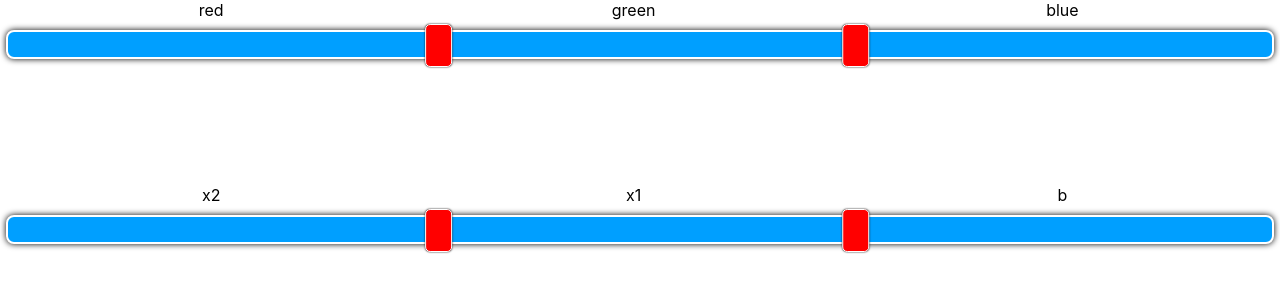
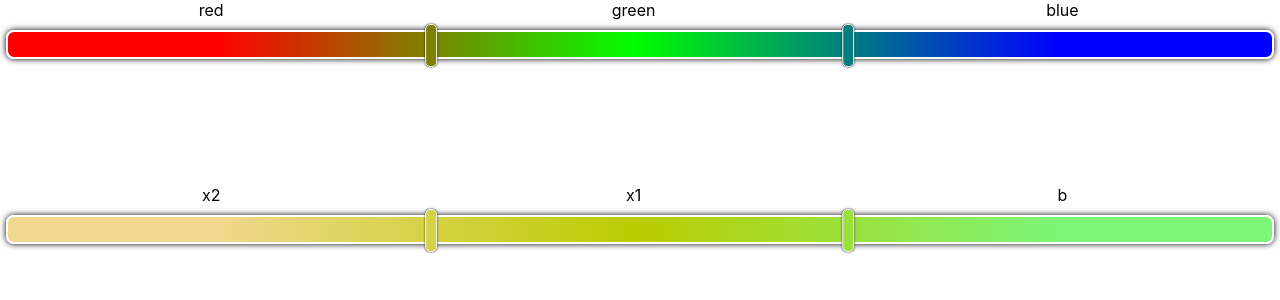
Before and after one commit to TISHARP/attribute-percentage-slider, a React (Create React App) app: page / in a window 1280 px wide. Shown: the top 300 px of the page. Built offline with nearby package versions, Linux system fonts and the light colour scheme.

Commit message:
Added Color Pallete and labels now shift as sliders move as well

```diff
--- a/src/App.tsx
+++ b/src/App.tsx
@@ -2,7 +2,7 @@ import React, { useState } from 'react';
 import logo from './logo.svg';
 import './App.css';
 import Slider from './components/Slider/Slider';
-import { colorExample, colorParams, weightedGraphExample } from './utils/data';
+import { colorExample, colorExamplePallete, colorParams, weightedGraphExample } from './utils/data';
 
 function App() {
   const [rgbAttr, setRGBAttr] = useState(colorExample);
@@ -16,7 +16,7 @@ function App() {
   }
   return (
     <div className="App">
-      <Slider value={rgbAttr} onChange={onRGBChange}/>
+      <Slider colorPallete={colorExamplePallete} value={rgbAttr} onChange={onRGBChange}/>
       <div style={{height: 120}} />
       <Slider value={weightedGraphAttr} onChange={onWeightedChange}/>
     </div>
--- a/src/components/Slider/@types.ts
+++ b/src/components/Slider/@types.ts
@@ -1,5 +1,6 @@
 export interface AttributeSliderProps{
     value: {[key: string]: number},
+    colorPallete?: string[],
     className?: string,
     step?: number,
     minVal?: number,
--- a/src/components/Slider/Slider.scss
+++ b/src/components/Slider/Slider.scss
@@ -22,10 +22,8 @@
             top: -8px;
             transform: translateX(--left, 0px);
             position: absolute;
-            width: 2%;
-            min-width: 10px;
+            width: 10px;
             height: calc(var(--height, 25px) + 16px);
-            background-color: red;
             border-radius: 5px;
             border: 1px solid white;
             box-shadow: 0 0 2px black;
--- a/src/components/Slider/Slider.tsx
+++ b/src/components/Slider/Slider.tsx
@@ -1,13 +1,16 @@
 import { DragEvent, useEffect, useRef, useState } from "react";
 import { AttributeSliderProps } from "./@types";
 import "./Slider.scss";
+import { defaultColorPallete } from "../../utils/data";
+import { blendHexColors } from "../../utils/helpers";
 
-const Slider = ({value,minVal=5,className='',step=1,onChange=(newVals:any)=>{}}: AttributeSliderProps) => {
+const Slider = ({value,colorPallete=defaultColorPallete,minVal=5,className='',step=1,onChange=(newVals:any)=>{}}: AttributeSliderProps) => {
     let deltaX = 0, startX = 0, actIdx = 0;
     const sliderTubeRef = useRef<HTMLDivElement>(null);
     const [sWidth, setSWidth] = useState(0);
     const oKeys = Object.keys(value);
     const pinRefs = useRef<HTMLDivElement[]>([]);
+    const labelRefs = useRef<HTMLDivElement[]>([]);
     const updateDims = () => {
         setSWidth(sliderTubeRef.current?.clientWidth!);
     }
@@ -31,13 +34,71 @@ const Slider = ({value,minVal=5,className='',step=1,onChange=(newVals:any)=>{}}:
     }
     let textLabelLocs = [0, ...pinLocs, 1];
 
+    const updateElTransform = (el:any,newX:number,minX:number,maxX:number) => {
+        const curX = parseFloat(el.style.transform.substring(11));
+        //Check if we are above or below minX if so then set to the min/max respectively
+        const updatedX = newX>=minX&&newX<=maxX?newX:(newX>=minX?maxX:minX);
+        el.style.transform = 'translateX('+updatedX+'px)';
+        return updatedX;
+    }
+
     const handleMouseMove = (e:any) => {
+        //Get the delta we've created
         deltaX = startX - e.clientX;
-
-        startX = e.clientX;
+        //Set the new starting X of continued drag.
+        // startX = e.clientX;
+        //Get the transform and update the style inline.
         const pin = pinRefs.current[actIdx];
         const curX = parseFloat(pin.style.transform.substring(11));
-        pin.style.transform = 'translateX('+(curX - deltaX) + 'px)';
+        startX = startX - curX + updateElTransform(pin,curX-deltaX,((actIdx+1)*minVal/100)*sWidth,(1-(pinLocs.length-actIdx)*minVal/100)*sWidth);
+        /*
+            Since:
+            curX - startX + e.clientX = updateLocation;
+            Then e.clientX = updatedLocation - curX + startX
+                Which can be rewritten startX - curX + updatedLocation
+                updatedLocation is returned from the updateTransform function.
+        */
+        const labelA = labelRefs.current[actIdx];
+        const labelB = labelRefs.current[actIdx+1];
+        if(actIdx==0){
+            labelA.style.setProperty("--left", (((curX-deltaX)/sWidth/2)*100)+'%');
+            const pinB = pinRefs.current[actIdx+1];
+            const curBX = parseFloat(pinB.style.transform.substring(11));
+            labelB.style.setProperty("--left", (((curBX-deltaX+curX)/sWidth/2)*100)+"%");
+        } else{
+            if(actIdx===pinRefs.current.length-1){
+                //last element
+                const pinP = pinRefs.current[actIdx-1];
+                const curPX = parseFloat(pinP.style.transform.substring(11));
+                labelA.style.setProperty("--left", (((curPX-deltaX+curX)/sWidth/2)*100)+'%');
+                labelB.style.setProperty("--left", (((curX-deltaX+sWidth)/sWidth/2)*100)+'%');
+            } else{
+                const pinB = pinRefs.current[actIdx+1];
+                const curBX = parseFloat(pinB.style.transform.substring(11));
+                labelA.style.setProperty("--left", (((curX-deltaX)/sWidth/2)*100)+'%');
+                labelB.style.setProperty("--left", (((curBX-deltaX+curX)/sWidth/2)*100)+"%");
+            }
+        }
+        //Check for collision with another tag
+        //If collision within the minimum step we need to propagate
+        //values through rest of array.
+        //If cannot keep a minimum value, we'll be locked and unable
+        //To go any further minimum at which point we just kinda have to reverse the update...
+        if(actIdx>0){
+            if(actIdx===pinLocs.length-1){
+                //Last element
+            } else{
+                //Middle element
+            }
+        } else{
+            //First element
+            if(deltaX>0){
+                //Moving to the left
+            } else{
+                //Moving to the right
+            }
+        }
+        //Update the labels locations.
     }
 
     const handleMouseUp = (e:any) => {
@@ -53,22 +114,30 @@ const Slider = ({value,minVal=5,className='',step=1,onChange=(newVals:any)=>{}}:
         document.addEventListener('mouseup', handleMouseUp);
     }
 
+    console.log(`linear-gradient(90deg, ${colorPallete[0]} 0%, ${textLabelLocs.map((v:any,i)=>colorPallete[(i<=1?0:(i!==textLabelLocs.length-1?i-1:i-2))%colorPallete.length]+" "+v*100+"%").join(', ')})`);
     return (
         <div className={'sharp-attribute-slider '+(className)}>
             <div className="slider-titles">
                 {oKeys.map((vkey,i)=>(
-                    <div className={'slider-segment-title'} key={vkey} style={{'--left': (100*(textLabelLocs[i+1]+textLabelLocs[i])/2)+"%"} as any}>
+                    <div ref={(ref:HTMLDivElement)=>labelRefs.current[i]=ref}
+                    className={'slider-segment-title'}
+                    key={vkey}
+                    style={{'--left': (100*(textLabelLocs[i+1]+textLabelLocs[i])/2)+"%"} as any}
+                    >
                         <span>{vkey}</span>
                     </div>
                 ))}
             </div>
-            <div className={'slider-colored-tube'} ref={sliderTubeRef}>
+            <div className={'slider-colored-tube'} ref={sliderTubeRef}
+                style={{
+                    background: `linear-gradient(90deg, ${colorPallete[0]} 0%, ${textLabelLocs.map((v:any,i)=>colorPallete[(i<=1?0:i-1)%colorPallete.length]+" "+(i===0?v:(v+textLabelLocs[i-1])/2)*100+"%").join(', ')})`
+                }}>
                 {pinLocs.map((v,i)=>(
                     <div ref={(ref:HTMLDivElement)=>pinRefs.current[i]=ref}
                     className={'slider-pin'}
                     key={oKeys[i]+"-"+oKeys[i+1]}
                     onMouseDown={handleMouseDown(i)}
-                    style={{transform: 'translateX('+(v*sWidth)+'px)'}}
+                    style={{backgroundColor: blendHexColors(colorPallete[i%colorPallete.length],colorPallete[(i+1)%colorPallete.length]), transform: 'translateX('+(v*sWidth)+'px)'}}
                     >
                         <div>
 
--- a/src/utils/data.ts
+++ b/src/utils/data.ts
@@ -19,3 +19,22 @@ export const weightedGraphExample = {
     'x1': 0.33,
     'b': 0.34
 }
+
+export const defaultColorPallete = [
+    '#f0d88e',
+    '#bbcc00',
+    '#7df578',
+    '#00a862',
+    '#8f524a',
+    '#513570',
+    '#001975',
+    '#cc6100',
+    '#a30065',
+    '#77defa',
+]
+
+export const colorExamplePallete = [
+    '#ff0000',
+    '#00ff00',
+    '#0000ff',
+]
--- /dev/null
+++ b/src/utils/helpers.ts
@@ -0,0 +1,9 @@
+export const blendHexColors = (colorA:string, colorB:string) => {
+    let ret = '#';
+    ret+=((parseInt(colorA.substring(1,3),16)+parseInt(colorB.substring(1,3),16))/2).toString(16).substring(0,2).padStart(2, '0')
+    ret+=((parseInt(colorA.substring(3,5),16)+parseInt(colorB.substring(3,5),16))/2).toString(16).substring(0,2).padStart(2, '0')
+    ret+=((parseInt(colorA.substring(5,7),16)+parseInt(colorB.substring(5,7),16))/2).toString(16).substring(0,2).padStart(2, '0')
+    console.log(colorA,colorB);
+    console.log(ret);
+    return ret;
+}
```
